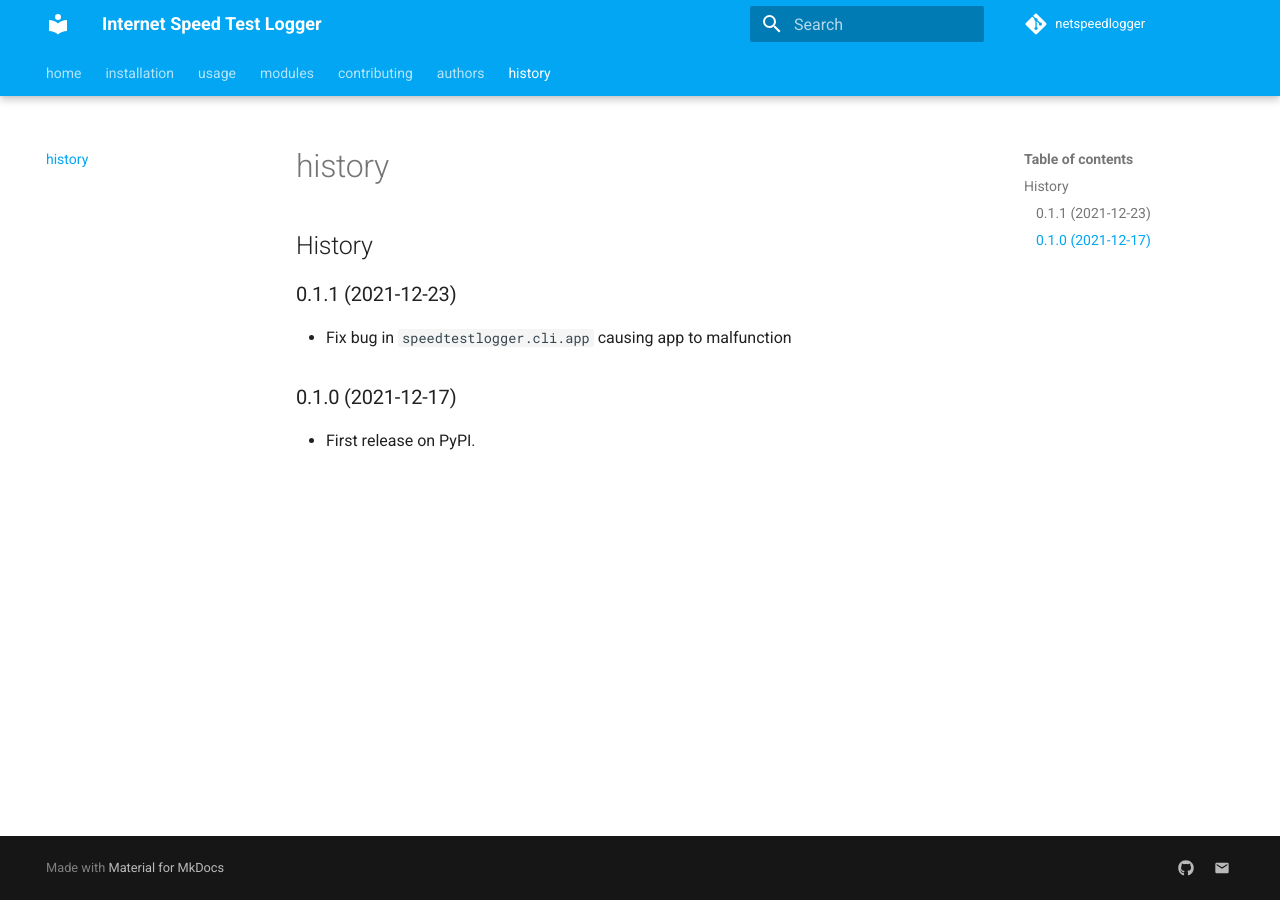
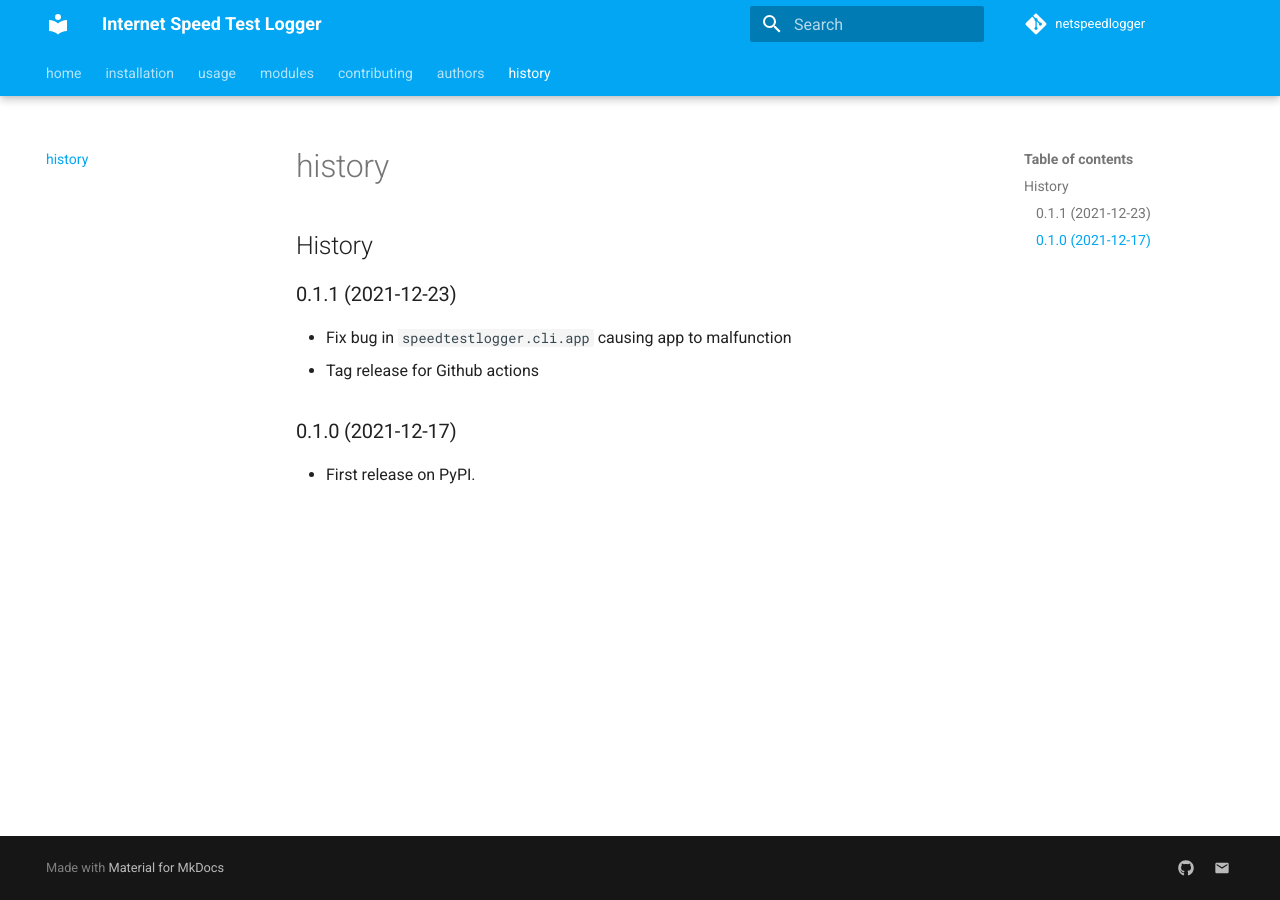
Before and after one commit to radinplaid/netspeedlogger, an MkDocs documentation site: the page built from docs/history.md, in a window 1280 px wide. Built offline with MkDocs 1.6.1 and Material for MkDocs 9.7.7, drawn with Linux system fonts in a browser that asks for light colours; comment, search, counter and statistics services are not loaded.

Commit message:
Changelog for release 0.1.1

```diff
--- a/HISTORY.md
+++ b/HISTORY.md
@@ -3,6 +3,7 @@
 ## 0.1.1 (2021-12-23)
 
 * Fix bug in `speedtestlogger.cli.app` causing app to malfunction
+* Tag release for Github actions
 
 ## 0.1.0 (2021-12-17)
 
```
